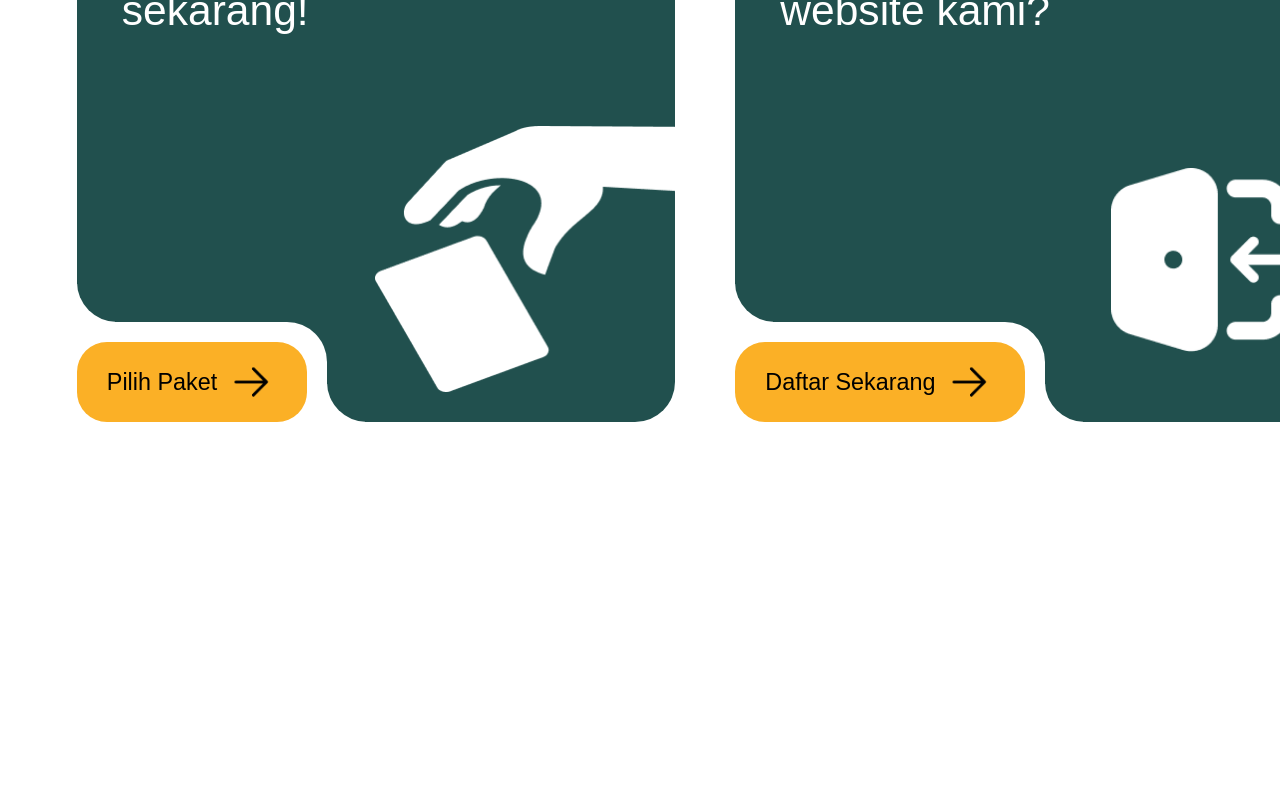
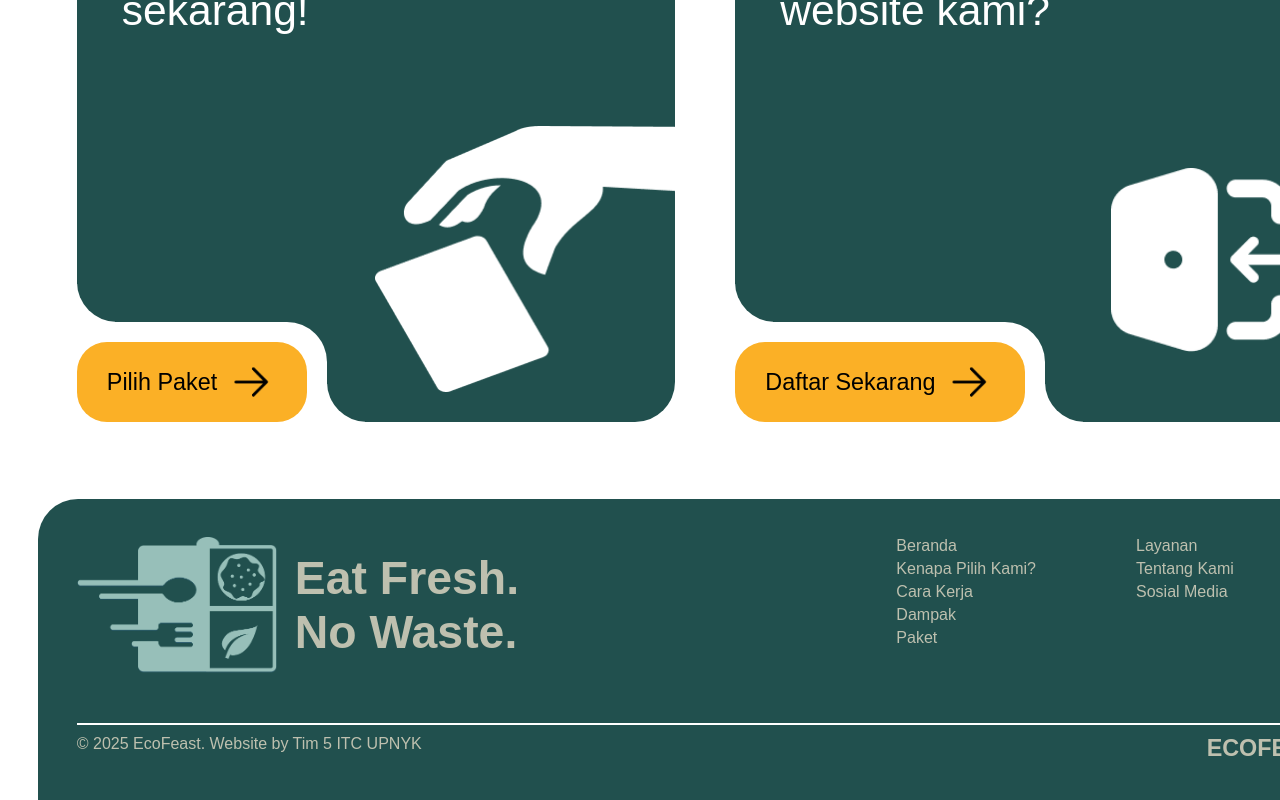
Before and after one commit to jkstar6/ecofeast, a React (Vite) app: page / in a window 1280 px wide. Shown: the part 4955-5755 px from the top of the page. Before the commit the page ends 5454 px from the top, so only its background shows below. Built offline with nearby package versions, Linux system fonts and the light colour scheme.

Commit message:
add footer

```diff
--- a/src/App.jsx
+++ b/src/App.jsx
@@ -7,6 +7,7 @@ import ImpactSection from "./components/impactsection.jsx";
 import PackageSection from "./components/package.jsx";
 import TestimoniSection from "./components/testimoni.jsx";
 import CTASection from "./components/CTASection.jsx";
+import Footer from "./components/Footer.jsx";
 
 export default function App() {
   return (
@@ -18,6 +19,7 @@ export default function App() {
       <PackageSection />
       <TestimoniSection />
       <CTASection />
+      <Footer />
     </>
   );
 }
--- /dev/null
+++ b/src/components/Footer.jsx
@@ -0,0 +1,44 @@
+import React from "react";
+import "../styles/Footer.css";
+import logo from "../assets/logo-ecofeast-3.png";
+
+export default function Footer() {
+  return (
+    <div className="footer">
+      <div className="main-footer">
+        <div className="left-footer">
+          <img src={logo} alt="EcoFeast Logo" />
+          <h1>
+            Eat Fresh.
+            <br />
+            No Waste.
+          </h1>
+        </div>
+
+        <div className="right-footer">
+          <ul className="footer-ul-1">
+            <li><a href="">Beranda</a></li>
+            <li><a href="">Kenapa Pilih Kami?</a></li>
+            <li><a href="">Cara Kerja</a></li>
+            <li><a href="">Dampak</a></li>
+            <li><a href="">Paket</a></li>
+          </ul>
+
+          <ul className="footer-ul-2">
+            <li><a href="">Layanan</a></li>
+            <li><a href="">Tentang Kami</a></li>
+            <li><a href="">Sosial Media</a></li>
+          </ul>
+        </div>
+      </div>
+
+      <div className="bottom-footer">
+        <div className="line-footer"></div>
+        <div className="bottom-text">
+          <p>© 2025 EcoFeast. Website by Tim 5 ITC UPNYK</p>
+          <h5>ECOFEAST</h5>
+        </div>
+      </div>
+    </div>
+  );
+}
--- /dev/null
+++ b/src/styles/footer.css
@@ -0,0 +1,82 @@
+.footer {
+  display: flex;
+  flex-direction: column;
+  margin: 0 3vw;
+  margin-top: 50px;
+  color: #bec0af;
+  background-color: #21504E;
+  padding: 3vw 3vw;
+  border-top-left-radius: 40px;
+  border-top-right-radius: 40px;
+}
+
+.main-footer {
+  display: flex;
+  justify-content: space-between;
+}
+
+.left-footer {
+  display: flex;
+}
+
+.left-footer img {
+  width: 200px;
+}
+
+.left-footer h1 {
+  font-size: clamp(2.2rem, 3vw + 0.5rem, 3.6rem);
+  font-weight: 600;
+  align-content: center;
+  margin-left: 18px;
+}
+
+.right-footer {
+  display: flex;
+}
+
+.footer-ul-1,
+.footer-ul-2 {
+  list-style-type: none;
+  margin-right: 100px;
+}
+
+.footer-ul-1 li,
+.footer-ul-2 li {
+  margin-bottom: 5px;
+}
+
+.footer-ul-1 a,
+.footer-ul-2 a {
+  font-size: clamp(0.5rem, 0.7vw + 0.5rem, 1rem);
+  text-decoration: none;
+  color: #bec0af;
+  font-family: "Raleway", sans-serif;
+  font-weight: 500;
+}
+
+.bottom-footer {
+  display: flex;
+  flex-direction: column;
+}
+
+.line-footer {
+  background-color: #ffffff;
+  height: 1.5px;
+  margin-top: 50px;
+  margin-bottom: 10px;
+}
+
+.bottom-text {
+  display: flex;
+  justify-content: space-between;
+}
+
+.bottom-text p {
+  font-size: clamp(0.5rem, 0.7vw + 0.5rem, 1rem);
+  font-family: "Raleway", sans-serif;
+  font-weight: 450;
+}
+
+.bottom-text h5 {
+  font-size: clamp(0.9rem, 1.2vw + 0.5rem, 1.6rem);
+}
```
Also changed, not shown: src/assets/logo-ecofeast-3.png (renamed from src/assets/logo ecofeast 3.png).
